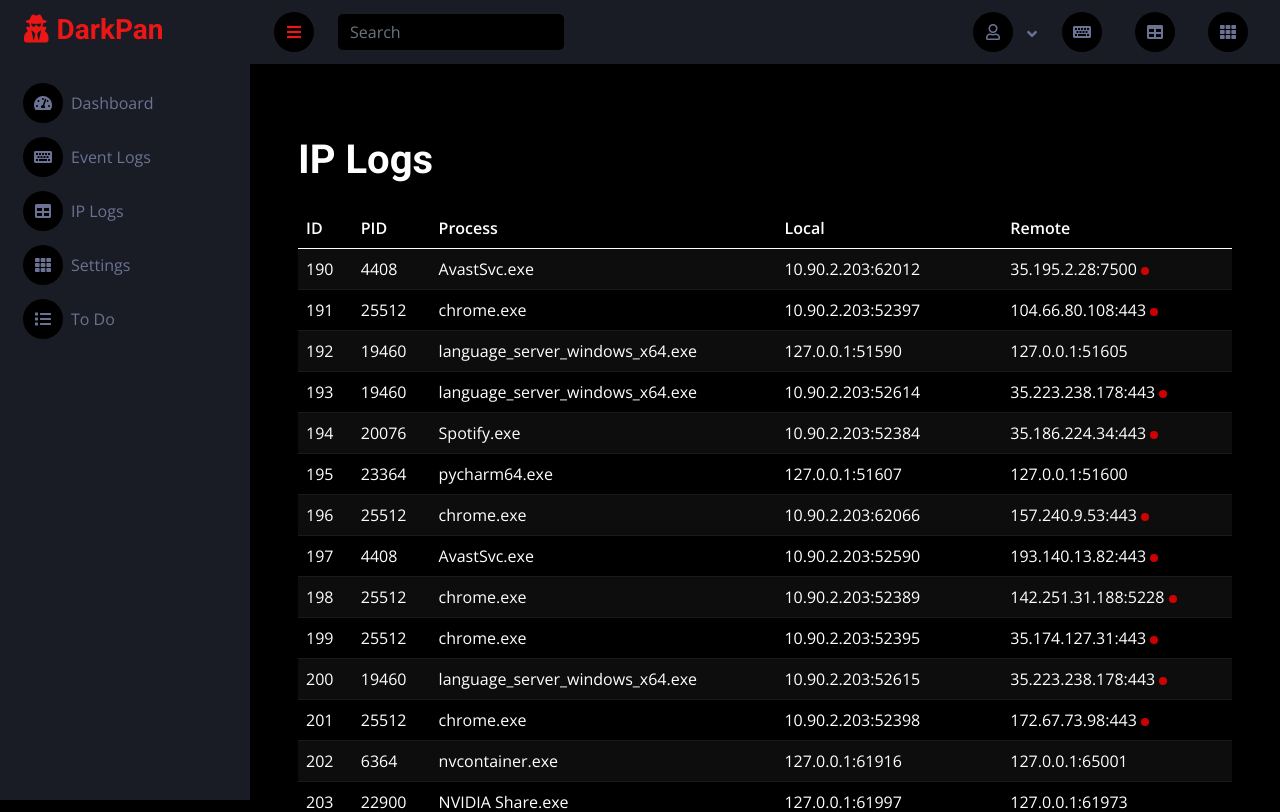
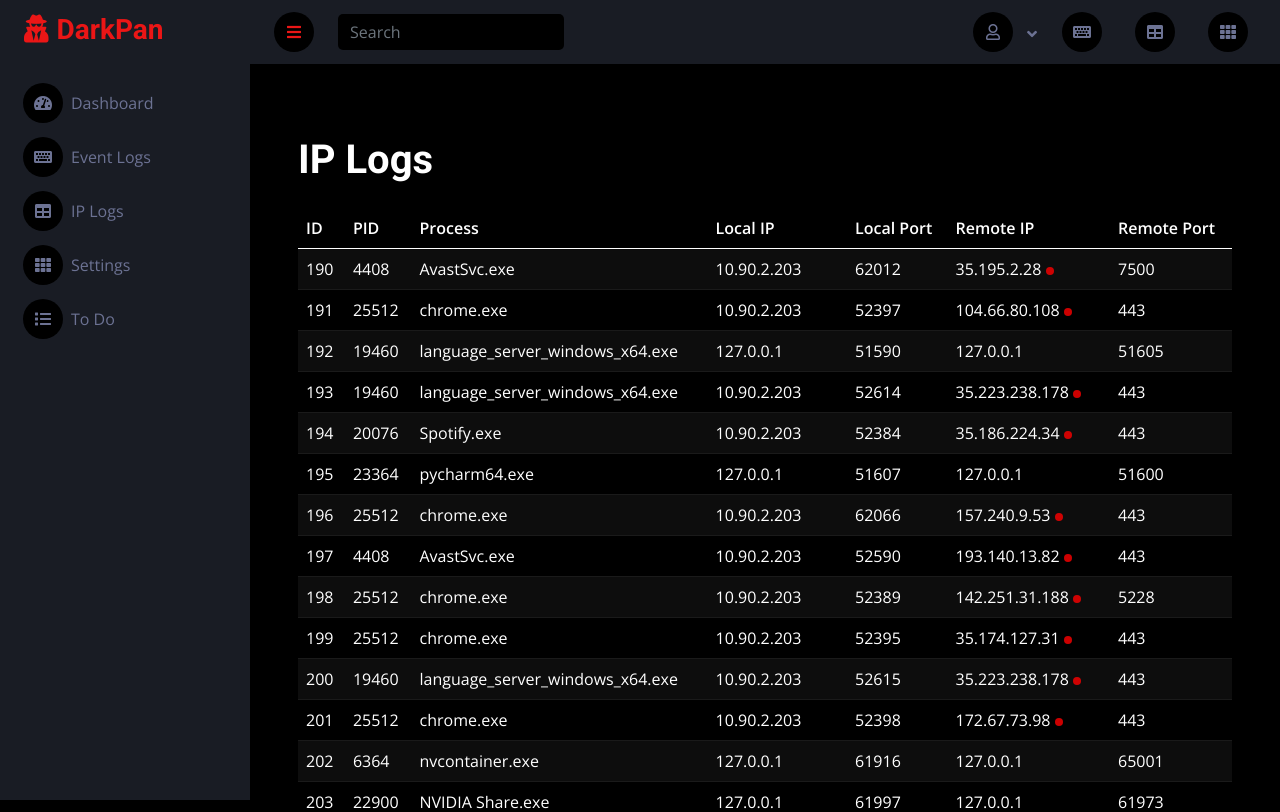
Before and after one commit to mrrsayarr/project-cysec, a Django app: page /iplogs in a window 1280 px wide. Shown: the top 812 px of the page. Run offline with Django 5.2, Linux system fonts and the light colour scheme; data comes from the database, SQL or seed files in the repository; some libraries are stand-ins or nearby versions.

Commit message:
Update iplogs.html

```diff
--- a/secapp/templates/iplogs.html
+++ b/secapp/templates/iplogs.html
@@ -15,15 +15,12 @@ IP Logs
         width: 1%;  /* Noktanın genişliğini ayarlar */
         height: 1%; /* Noktanın yüksekliğini ayarlar */
     }
-
     @keyframes blink {
         0% { opacity: 0; }
         50% { opacity: 1; }
         100% { opacity: 0; }
     }
 </style>
-
-
 
 <div class="container-fluid pt-4 px-4">
     <div class="row g-4">
@@ -37,8 +34,10 @@ IP Logs
                         <th>ID</th>
                         <th>PID</th>
                         <th>Process</th>
-                        <th>Local</th>
-                        <th>Remote</th>
+                        <th>Local IP</th>
+                        <th>Local Port</th>
+                        <th>Remote IP</th>
+                        <th>Remote Port</th>
                     </tr>
                 </thead>
                 <tbody>
@@ -47,13 +46,15 @@ IP Logs
                         <td>{{ iplog.ID }}</td>
                         <td>{{ iplog.PID }}</td>
                         <td>{{ iplog.Process }}</td>
-                        <td>{{ iplog.Local }}</td>
+                        <td>{{ iplog.LocalIp }}</td>
+                        <td>{{ iplog.LocalPort }}</td>
                         <td>
-                            {{ iplog.Remote }}
+                            {{ iplog.RemoteIp }}
                             {% if iplog.Type == "Public" %}
                             <span class="rounded-circle p-1 blinking-dot"></span>
                             {% endif %}
                         </td>
+                        <td>{{ iplog.RemotePort }}</td>
                     </tr>
                     {% endfor %}
                 </tbody>
```
